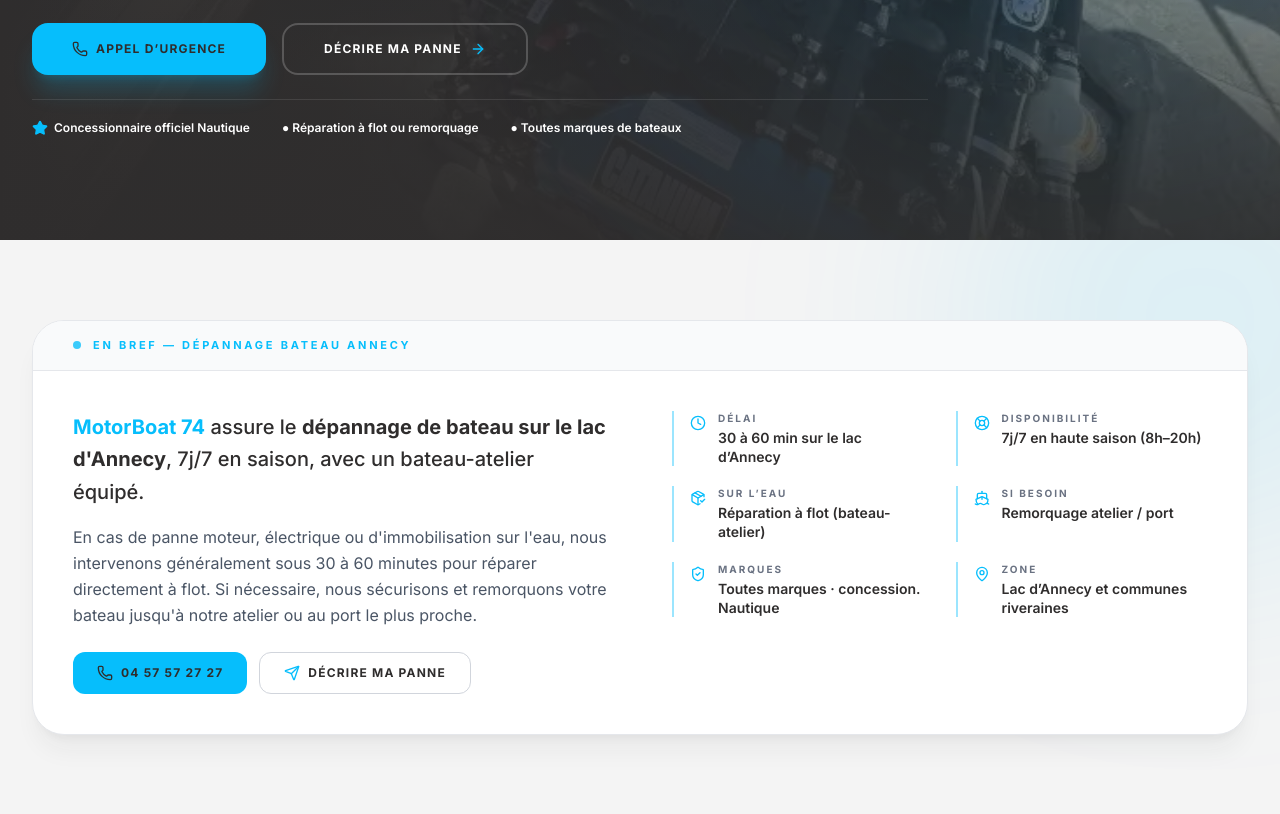
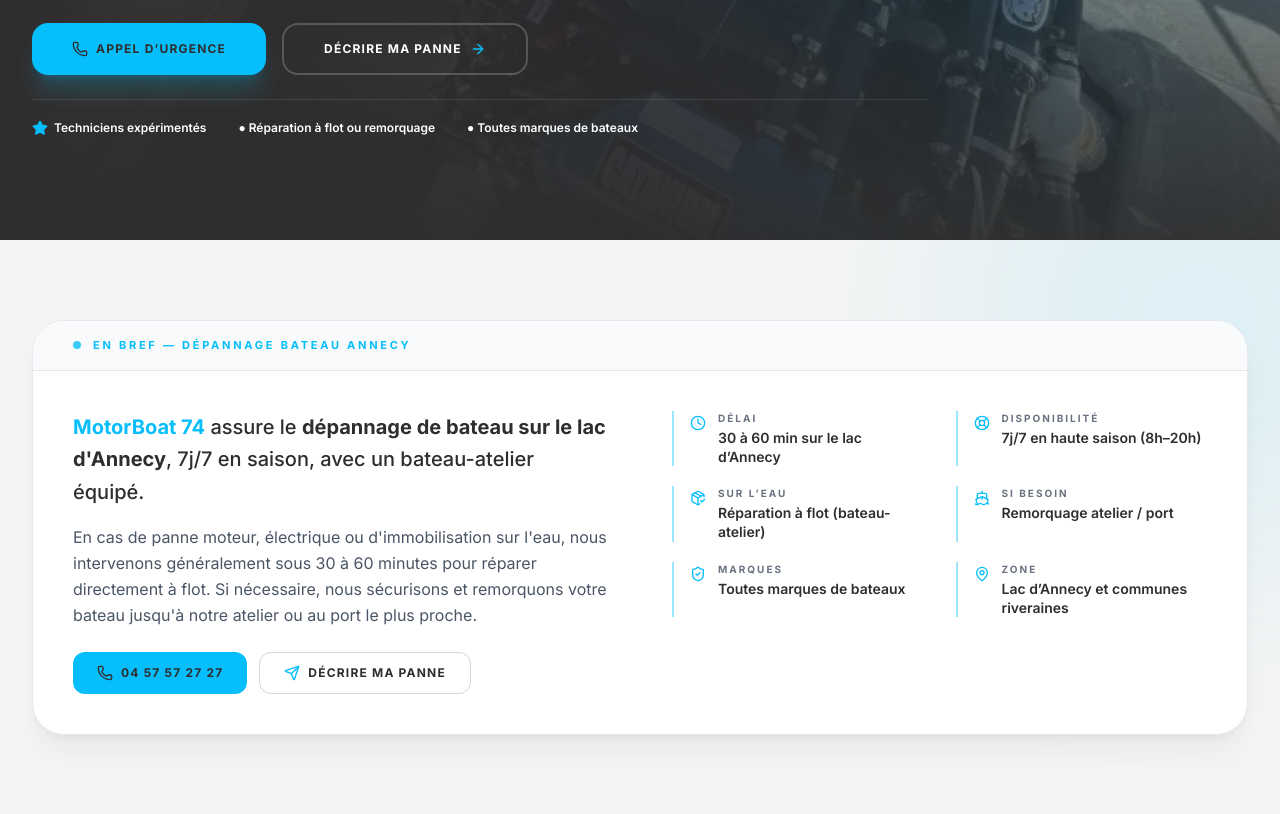
Before and after one commit to Ericfevrier/MB74-Site, a React (Vite) app: page /depannage in a window 1280 px wide. Shown: the part 560-1374 px from the top of the page. Built offline with nearby package versions, Linux system fonts and the light colour scheme.

Commit message:
Page depannage: retrait des mentions Concessionnaire officiel Nautique (hors sujet pour ce service)

```diff
--- a/src/pages/DepannagePage.tsx
+++ b/src/pages/DepannagePage.tsx
@@ -52,7 +52,7 @@ const FAQS = [
   },
   {
     q: 'Quels types de bateaux pouvez-vous dépanner ?',
-    a: 'Tous types d’embarcations : moteurs hors-bord et in-board, runabouts, wakeboats, pneumatiques et semi-rigides. Concessionnaire officiel Nautique, nos techniciens interviennent aussi sur Malibu, MasterCraft, Tigé et la plupart des marques.',
+    a: 'Tous types d’embarcations : moteurs hors-bord et in-board, runabouts, wakeboats, pneumatiques et semi-rigides. Nos techniciens interviennent sur la plupart des marques du marché.',
   },
   {
     q: 'Proposez-vous le remorquage ?',
@@ -215,7 +215,7 @@ export function DepannagePage() {
             </h1>
 
             <p className="text-base md:text-lg text-gray-300 font-medium mb-6 max-w-2xl leading-relaxed">
-              Une panne sur l'eau&nbsp;? Chaque minute compte. Concessionnaire Nautique en Haute-Savoie, MotorBoat 74 intervient rapidement avec un <strong className="text-brand-cyan">bateau-atelier équipé</strong> pour vous remettre en sécurité et reprendre la navigation.
+              Une panne sur l'eau&nbsp;? Chaque minute compte. En Haute-Savoie, MotorBoat 74 intervient rapidement avec un <strong className="text-brand-cyan">bateau-atelier équipé</strong> pour vous remettre en sécurité et reprendre la navigation.
             </p>
 
             <div className="grid grid-cols-1 sm:grid-cols-2 gap-3 mb-6 text-left max-w-3xl">
@@ -249,7 +249,7 @@ export function DepannagePage() {
             </div>
 
             <div className="mt-6 flex flex-wrap items-center justify-center lg:justify-start gap-x-8 gap-y-3 pt-5 border-t border-white/10 text-xs font-semibold text-gray-400">
-              <span className="flex items-center gap-1.5 text-white"><Star className="w-4 h-4 fill-brand-cyan text-brand-cyan" /> Concessionnaire officiel Nautique</span>
+              <span className="flex items-center gap-1.5 text-white"><Star className="w-4 h-4 fill-brand-cyan text-brand-cyan" /> Techniciens expérimentés</span>
               <span className="text-white">● Réparation à flot ou remorquage</span>
               <span className="text-white">● Toutes marques de bateaux</span>
             </div>
@@ -290,7 +290,7 @@ export function DepannagePage() {
                   { Icon: LifeBuoy, k: 'Disponibilité', v: '7j/7 en haute saison (8h–20h)' },
                   { Icon: PackageCheck, k: 'Sur l’eau', v: 'Réparation à flot (bateau-atelier)' },
                   { Icon: Ship, k: 'Si besoin', v: 'Remorquage atelier / port' },
-                  { Icon: ShieldCheck, k: 'Marques', v: 'Toutes marques · concession. Nautique' },
+                  { Icon: ShieldCheck, k: 'Marques', v: 'Toutes marques de bateaux' },
                   { Icon: MapPin, k: 'Zone', v: 'Lac d’Annecy et communes riveraines' },
                 ].map(({ Icon, k, v }) => (
                   <div key={k} className="flex items-start gap-3 border-l-2 border-brand-cyan/40 pl-4">
```
